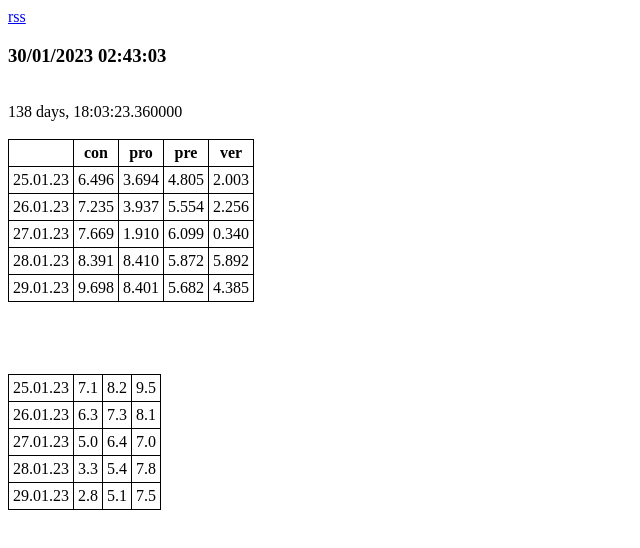
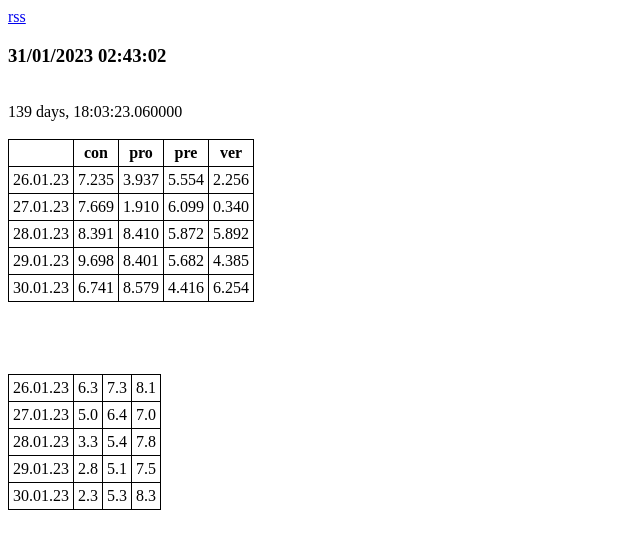
Before and after one commit to sedli2000/sedli2000.github.io, a plain HTML site: page index.html in a window 1280 px wide. Shown: the whole page, without its empty margins (0-640 px from the left). Drawn offline with Linux system fonts and the light colour scheme.

Commit message:
mar 31 gen 2023, 06.47.01, CET

```diff
--- a/index.html
+++ b/index.html
@@ -1,18 +1,10 @@
-<html><meta name="viewport" content="width=device-width, initial-scale=1.0"><link rel="shortcut icon" href="/favicon.ico"><head><a href="https://sedli2000.github.io/index_log.html">rss</a><h3>30/01/2023 02:43:03</h3></head><body><br>138 days, 18:03:23.360000<br><br><TABLE cellpadding="4" style="border: 1px solid #000000; border-collapse: collapse;" border="1">
+<html><meta name="viewport" content="width=device-width, initial-scale=1.0"><link rel="shortcut icon" href="/favicon.ico"><head><a href="https://sedli2000.github.io/index_log.html">rss</a><h3>31/01/2023 02:43:02</h3></head><body><br>139 days, 18:03:23.060000<br><br><TABLE cellpadding="4" style="border: 1px solid #000000; border-collapse: collapse;" border="1">
  <TR>
   <TH>&nbsp;</TH>
   <TH>con</TH>
   <TH>pro</TH>
   <TH>pre</TH>
   <TH>ver</TH>
- </TR>
- <TR>
-  <TD align="right">25.01.23</TD>
-  <TD align="right">6.496</TD>
-  <TD align="right">3.694</TD>
-  <TD align="right">4.805</TD>
-  <TD align="right">2.003
-</TD>
  </TR>
  <TR>
   <TD align="right">26.01.23</TD>
@@ -46,14 +38,15 @@
   <TD align="right">4.385
 </TD>
  </TR>
-</TABLE><br><br><br><br><TABLE cellpadding="4" style="border: 1px solid #000000; border-collapse: collapse;" border="1">
  <TR>
-  <TD align="right">25.01.23</TD>
-  <TD align="right">7.1</TD>
-  <TD align="right">8.2</TD>
-  <TD align="right">9.5
+  <TD align="right">30.01.23</TD>
+  <TD align="right">6.741</TD>
+  <TD align="right">8.579</TD>
+  <TD align="right">4.416</TD>
+  <TD align="right">6.254
 </TD>
  </TR>
+</TABLE><br><br><br><br><TABLE cellpadding="4" style="border: 1px solid #000000; border-collapse: collapse;" border="1">
  <TR>
   <TD align="right">26.01.23</TD>
   <TD align="right">6.3</TD>
@@ -82,4 +75,11 @@
   <TD align="right">7.5
 </TD>
  </TR>
+ <TR>
+  <TD align="right">30.01.23</TD>
+  <TD align="right">2.3</TD>
+  <TD align="right">5.3</TD>
+  <TD align="right">8.3
+</TD>
+ </TR>
 </TABLE></body></html>
```
Also changed, not shown: index_log.html (+2 -2 lines).
